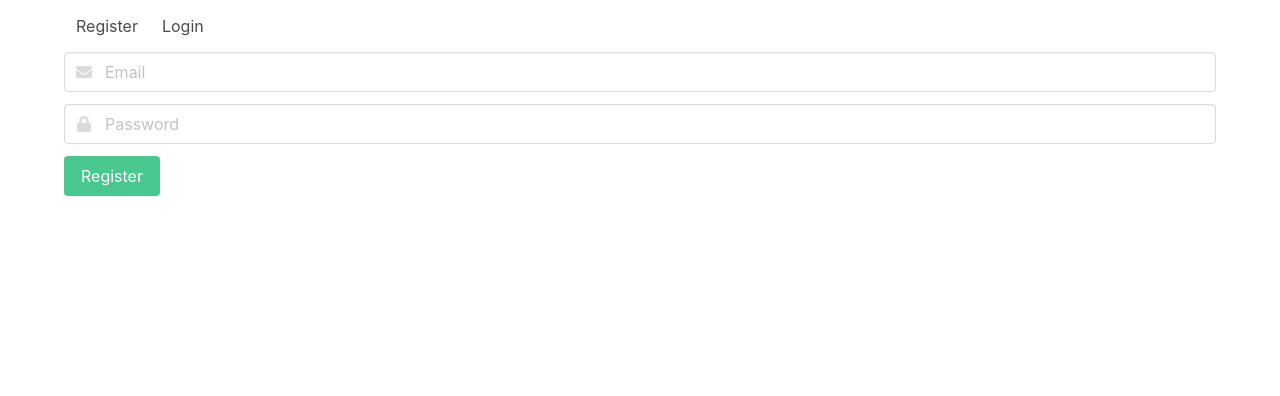
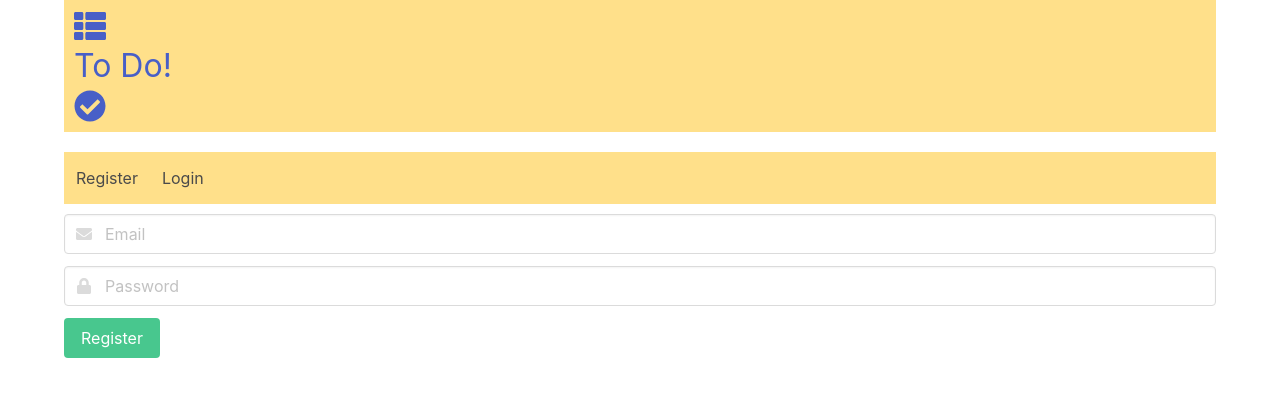
Before and after one commit to robert-barcelona/todo-client, a React (Create React App) app: page /register in a window 1280 px wide. Shown: the top 396 px of the page. Built offline with nearby package versions, Linux system fonts and the light colour scheme; no server answers.

Commit message:
add withRouter

```diff
--- a/src/App.js
+++ b/src/App.js
@@ -1,6 +1,6 @@
 import React, {Component} from 'react';
 
-import {Switch, Route, NavLink, Redirect} from 'react-router-dom'
+import {Switch, Route,withRouter, NavLink, Redirect} from 'react-router-dom'
 import {Query, Mutation, ApolloConsumer} from 'react-apollo'
 import gql from 'graphql-tag'
 
@@ -17,13 +17,11 @@ const GET_LOGGED_IN = gql`
 
 class App extends Component {
 
-  logout = e => {
-    e.preventDefault()
 
-    console.log('logout')
-  }
 
   render() {
+    const {props: {history}} = this
+
     return <Query query={GET_LOGGED_IN}>
       {({loading, error, data, refetch}) => {
 
@@ -31,21 +29,25 @@ class App extends Component {
 
         return <div className="container">
           <header className="App-header">
-            <nav className="navbar" role="navigation" aria-label="main navigation">
+            <div className='hero  has-background-warning has-text-link'>
+            <i className="fas fa-th-list"></i>To Do!<i className="fas fa-check-circle"></i> </div>
+            <nav className="navbar   has-background-warning has-text-link"   role="navigation" aria-label="main navigation">
 
               {!loggedIn && <NavLink className='navbar-item' to="/register">Register </NavLink>}
               {!loggedIn && <NavLink className='navbar-item' to="/login">Login </NavLink>}
               {loggedIn && <NavLink className='navbar-item' to="/list">Todos </NavLink>}
               {loggedIn && <ApolloConsumer>
                 {(client) => (
-                   <NavLink onClick={e => {
+                  <NavLink onClick={e => {
                     e.preventDefault();
-                    // client.clearStore()
+                    history.push('/login')
 
-                     client.writeData({data: {loggedIn: false}})
+                    client.clearStore() //<---  introduces bugs with router history!
+
+                    client.writeData({data: {loggedIn: false}})
                   }} className='navbar-item' to="#">Logout </NavLink>
 
-                  )}
+                )}
               </ApolloConsumer>}
             </nav>
           </header>
@@ -84,4 +86,4 @@ class App extends Component {
   }
 }
 
-export default App;
+export default withRouter(App);
--- a/src/components/Add.js
+++ /dev/null
@@ -1,3 +0,0 @@
-import React from 'react'
-
-export default (props) => 'Add'
--- a/src/main.css
+++ b/src/main.css
@@ -1,5 +1,14 @@
 .hero {
-  margin-bottom: 30px;
+  margin-bottom: 20px;
+  padding: 10px;
+  font-size: 2rem;
+}
+.hero i {
+  display: inline-block;
+}
+
+nav {
+  margin-bottom: 10px;
 }
 
 .todoListItem {
--- a/src/main.scss
+++ b/src/main.scss
@@ -1,6 +1,15 @@
 
 .hero {
-  margin-bottom:30px;
+  margin-bottom:20px;
+  padding:10px;
+  font-size:2rem;
+  i {
+    display:inline-block;
+  }
+}
+
+nav {
+  margin-bottom:10px;
 }
 
 .todoListItem {
```
Also changed, not shown: src/components/Login.js (+3 -4 lines), 1 other file (tests, documents, lock files or other folders).
